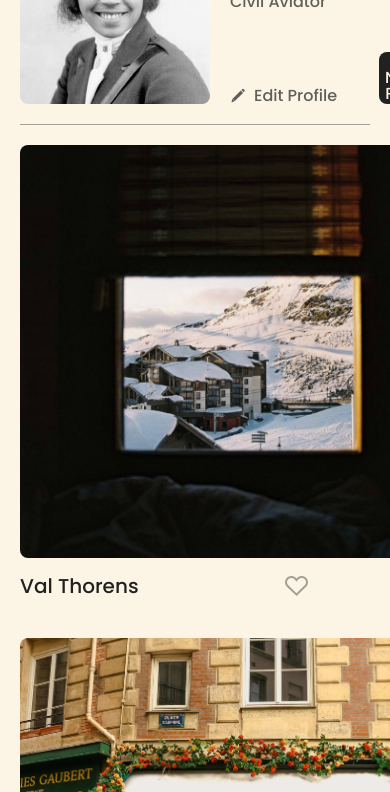
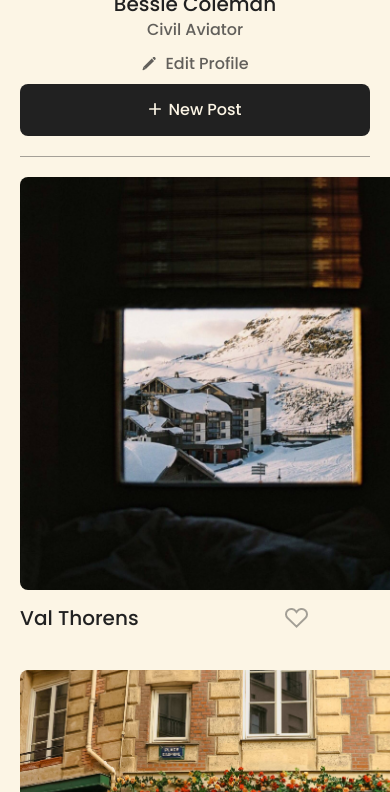
Before and after one commit to ComradeCheesy/se_project_spots, a plain HTML site: page index.html in a window 390 px wide. Shown: the part 166-958 px from the top of the page. Drawn offline with Linux system fonts and the light colour scheme.

Commit message:
fix errors in blocks

```diff
--- a/blocks/profile.css
+++ b/blocks/profile.css
@@ -42,7 +42,7 @@
   margin: 0 0 18px;
   flex-grow: 1;
   max-width: 420px;
-  line-height: 1.5;
+  line-height: 1;
   color: #212121;
   text-overflow: ellipsis;
   overflow: hidden;
@@ -97,7 +97,7 @@
   margin-right: 8px;
 }
 
-@media screen and (max-width: 320px) {
+@media screen and (max-width: 630px) {
   .profile {
     flex-direction: column;
     align-items: center;
@@ -127,9 +127,11 @@
   }
 
   .profile__subheading {
-    align-items: center;
+    text-align: center;
     flex-grow: 1;
-    min-width: calc(100vw - 32px);
+  }
+  .profile__edit {
+    align-self: center;
   }
   .profile__container-button {
     flex-direction: column;
```
